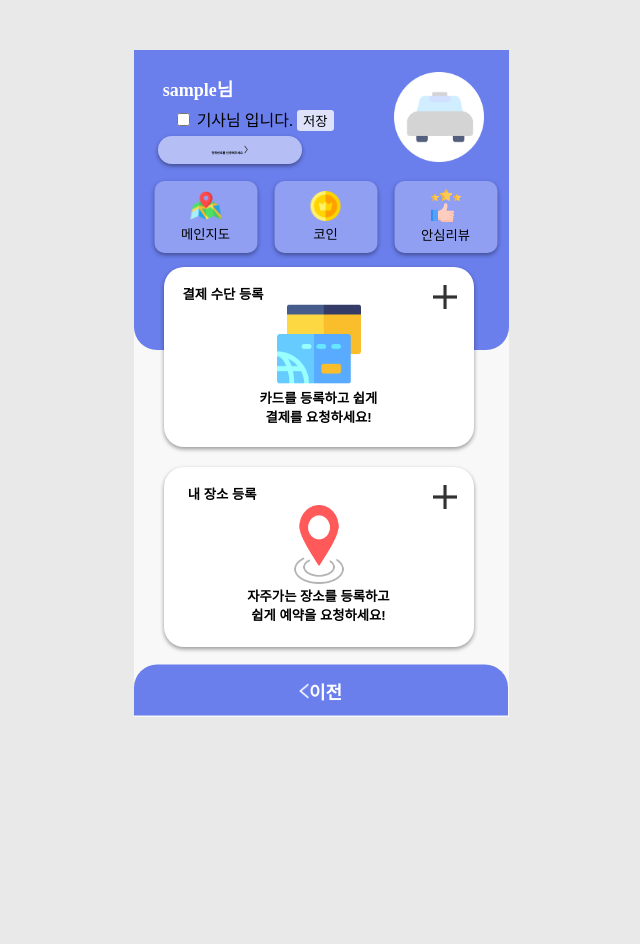
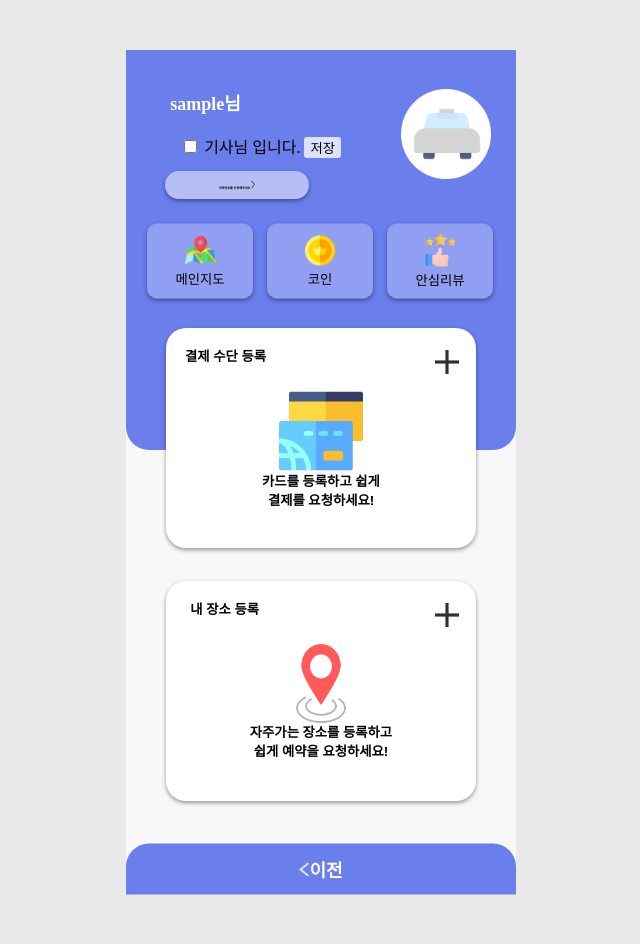
Before and after one commit to fjqmqjrm/2023-Centerthon-TASWU, a Django app: page /mypage/ in a window 1280 px wide. Shown: the whole page, without its empty margins (319-959 px from the left). Before the commit the page ends 717 px from the top, so only its background shows below. Run offline with Django 4.2, Linux system fonts and the light colour scheme; the visitor is signed in with stand-in values (Sample User, id 1).

Commit message:
frame변경

```diff
--- a/profiles/templates/profiles/mypage.html
+++ b/profiles/templates/profiles/mypage.html
@@ -8,12 +8,12 @@
     <style>
         body {
             background-color: #e9e9e9;
-            overflow: hidden;
+            overflow: scroll;
         }
 
         #iphone-frame {
-            width: 375px;
-            height: 667px;
+            width: 390px;
+            height: 844px;
             background: #F8F8F8;
             margin: 50px auto;
             position: relative;
@@ -22,8 +22,8 @@
         }
 
         .top-bar{
-            width: 375px;
-            height: 300px;
+            width: 390px;
+            height: 400px;
             background:#6A7EEC;
             border-radius: 0 0 23px 23px;
             display: flex;
@@ -36,8 +36,8 @@
             font-size: x-large;
         }
 
-        .call-button{
-            width: 374px;
+        .before-button{
+            width: 390px;
             height: 51px;
             background: #6A7EEC;
             border-radius: 10px;
@@ -48,15 +48,15 @@
             align-items: center;
             border-style: none;
             position: absolute;
-            top: 96%;
-            right: -186px;
+            top: 97%;
+            right: -195px;
             transform: translate(-50%, -50%);
             border-radius: 23px 23px 0 0;
         }
 
         .user{
             position: absolute;
-            top: 3%;
+            top: 4%;
             right: 240px;
             transform: translate(-50%, -50%);
         }
@@ -75,7 +75,7 @@
             width:144px;
             height:28px;
             position: absolute;
-            top: 15%;
+            top: 16%;
             right: 135px;
             transform: translate(-50%, -50%);
             background-color: rgba(255, 255, 255, 0.5);
@@ -85,11 +85,11 @@
         }
 
         .button1{
-            width:103px;
-            height:72px;
+            width:106px;
+            height:75px;
             position: absolute;
             top: 25%;
-            right: 200px;
+            right: 210px;
             transform: translate(-50%, -50%);
             background-color: rgba(255, 255, 255, 0.25);
             box-shadow: 0px 2px 4px rgba(0, 0, 0, 0.4);
@@ -98,11 +98,11 @@
         }
 
         .button2{
-            width:103px;
-            height:72px;
+            width:106px;
+            height:75px;
             position: absolute;
             top: 25%;
-            right: 80px;
+            right: 90px;
             transform: translate(-50%, -50%);
             background-color: rgba(255, 255, 255, 0.25);
             box-shadow: 0px 2px 4px rgba(0, 0, 0, 0.4);
@@ -111,11 +111,11 @@
         }
 
         .button3{
-            width:103px;
-            height:72px;
+            width:106px;
+            height:75px;
             position: absolute;
             top: 25%;
-            right: -40px;
+            right: -30px;
             transform: translate(-50%, -50%);
             background-color: rgba(255, 255, 255, 0.25);
             box-shadow: 0px 2px 4px rgba(0, 0, 0, 0.4);
@@ -125,12 +125,12 @@
 
         .card{
             width: 310px;
-            height: 180px;
+            height: 220px;
             background-color: #ffffff;
             border-radius: 20px;
             position: absolute;
             top: 46%;
-            right: -120px;
+            right: -115px;
             transform: translate(-50%, -50%);
             box-shadow: 0px 2px 4px rgba(0, 0, 0, 0.4);
             border-style: none;
@@ -139,12 +139,12 @@
 
         .reg{
             width: 310px;
-            height: 180px;
+            height: 220px;
             background-color: #ffffff;
             border-radius: 20px;
             position: absolute;
             top: 76%;
-            right: -120px;
+            right: -115px;
             transform: translate(-50%, -50%);
             box-shadow: 0px 2px 4px rgba(0, 0, 0, 0.4);
             border-style: none;
@@ -189,7 +189,7 @@
         <!-- 하단바 -->
         <div class="down-bar">
 
-            <button class="call-button">
+            <button class="before-button">
             <img style="height: 17; width: 10px;" src="{% static 'img/before.png' %}">이전</button>
 
             <button class="card">
@@ -207,7 +207,7 @@
                 <p style="font-weight: bold; text-align: center; position: relative; top: 4%;">자주가는 장소를 등록하고<br> 쉽게 예약을 요청하세요!</p>
             </button>
 
-            <form style="position: absolute; top: 8.5%; right: 175px;" method="post" action="{% url 'profiles:my_page' %}">
+            <form style="position: absolute; top: 10%; right: 175px;" method="post" action="{% url 'profiles:my_page' %}">
                 {% csrf_token %}
                 <input type="checkbox" name="is_taxi_driver" {% if user_profile.is_taxi_driver %}checked{% endif %}>
                 <label for="is_taxi_driver">기사님 입니다.</label>
```
Also changed, not shown: map/templates/map/kakao_map.html (+10 -10 lines).
